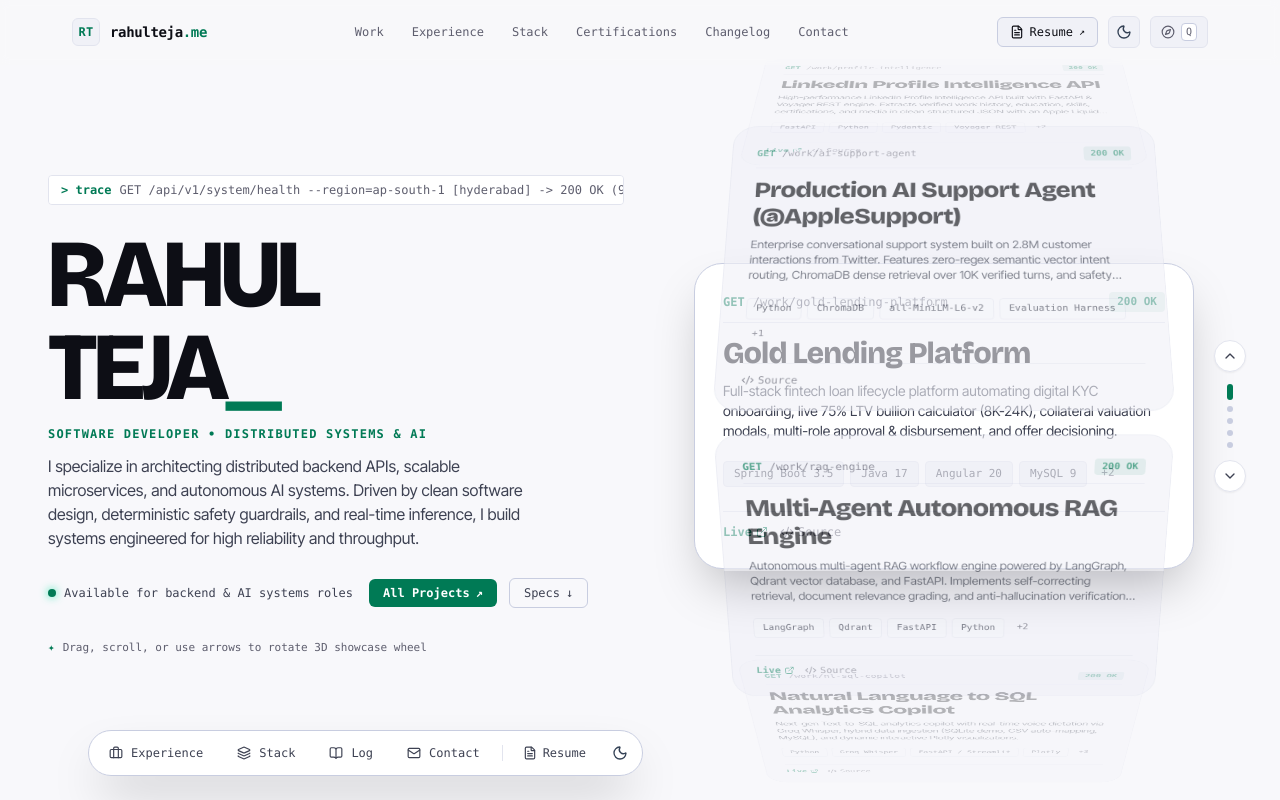
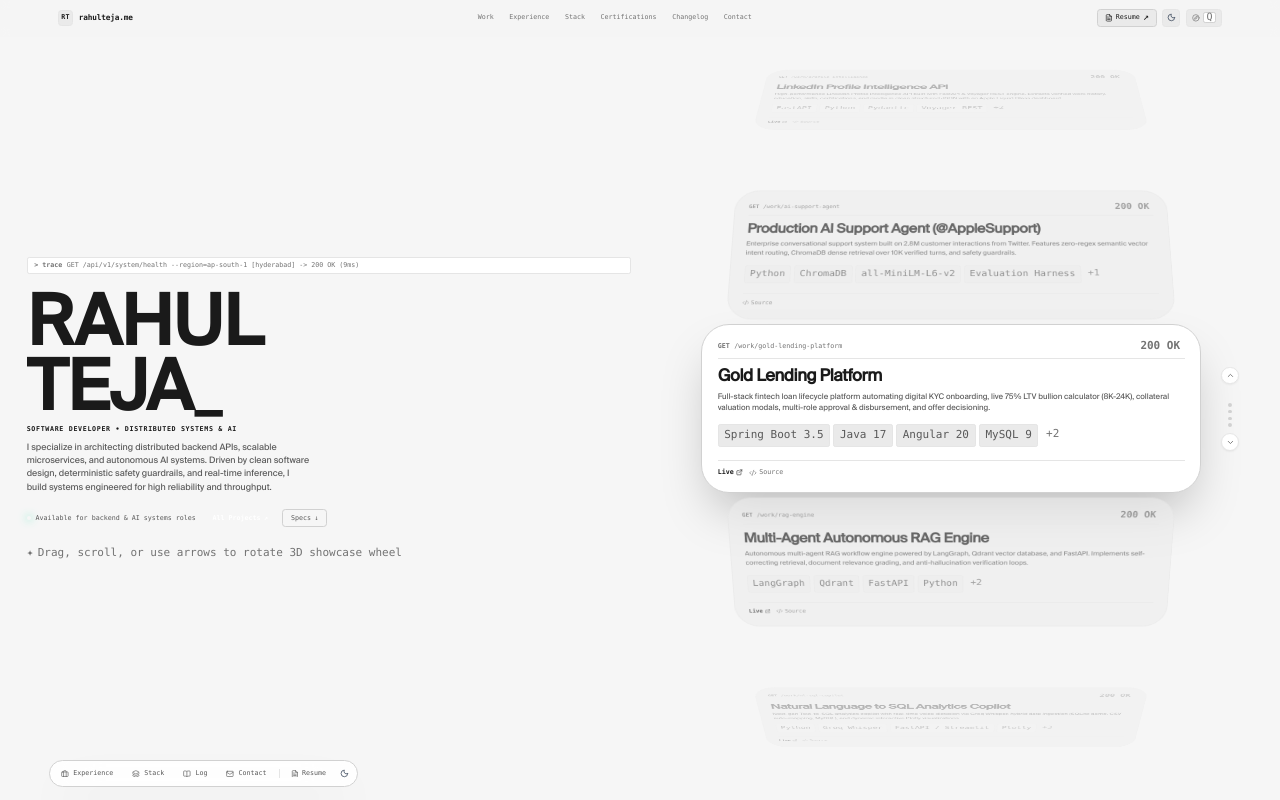
Before and after one commit to rahul-1909/Portfolio, a React (Vite) app: page / in a window 1280 px wide. Shown: the top 800 px of the page. Built offline with nearby package versions, Linux system fonts and the light colour scheme.

Commit message:
feat(replica): configure Suisse Intl font and exact Gabriel Beaugonin design tokens

```diff
--- a/package.json
+++ b/package.json
@@ -12,6 +12,7 @@
   "dependencies": {
     "canvas-confetti": "^1.9.4",
     "clsx": "^2.1.1",
+    "framer-motion": "^14.9.1",
     "gsap": "^3.15.1",
     "lenis": "^1.3.27",
     "lucide-react": "^1.47.0",
--- a/src/index.css
+++ b/src/index.css
@@ -2,123 +2,53 @@
 @tailwind components;
 @tailwind utilities;
 
+@font-face {
+  font-family: 'Suisse Intl';
+  src: url('/fonts/suisseintl-book.woff2') format('woff2');
+  font-weight: 400;
+  font-style: normal;
+  font-display: swap;
+}
+
 @layer base {
   :root {
-    --font-display: "Bricolage Grotesque", system-ui, -apple-system, sans-serif;
-    --font-body: "Inter Tight", system-ui, -apple-system, sans-serif;
-    --font-mono: ui-monospace, SFMono-Regular, Menlo, Monaco, Consolas, "Liberation Mono", "Courier New", monospace;
+    --color-black: #0A0A0A;
+    --color-light-black: #1A1A1A;
+    --color-grey: #9F9F9F;
+    --color-light-grey: #F6F6F6;
+    --color-white: #FFFFFF;
+    --font-sans: 'Suisse Intl', 'Inter Tight', system-ui, -apple-system, sans-serif;
   }
 
   html {
-    scroll-behavior: auto; /* Handled smoothly by Lenis */
-    font-family: var(--font-body);
+    font-family: var(--font-sans);
     -webkit-font-smoothing: antialiased;
     -moz-osx-font-smoothing: grayscale;
+    background-color: var(--color-light-grey);
+    color: var(--color-light-black);
+    font-size: 0.694445vw; /* Reference exact 1rem = 10px @ 1440px */
+    overflow: hidden;
   }
 
-  /* Keyboard Focus (High Visibility AA) */
+  @media (max-width: 767px) {
+    html {
+      font-size: 2.66667vw; /* Reference exact 1rem = 10px @ 375px */
+    }
+  }
+
+  body {
+    overflow: hidden;
+  }
+
+  /* Keyboard Focus */
   :focus-visible {
-    outline: 2px solid #00e5a0;
+    outline: 2px solid #1A1A1A;
     outline-offset: 3px;
   }
 
-  .light :focus-visible {
-    outline-color: #007a55;
-  }
-
-  /* Custom scrollbar */
-  ::-webkit-scrollbar {
-    width: 6px;
-    height: 6px;
-  }
-  ::-webkit-scrollbar-track {
-    background: transparent;
-  }
-  ::-webkit-scrollbar-thumb {
-    background: rgba(138, 138, 152, 0.25);
-    border-radius: 9999px;
-  }
-  .dark ::-webkit-scrollbar-thumb {
-    background: rgba(255, 255, 255, 0.12);
-  }
-  ::-webkit-scrollbar-thumb:hover {
-    background: rgba(0, 229, 160, 0.4);
-  }
-  .light ::-webkit-scrollbar-thumb:hover {
-    background: rgba(0, 122, 85, 0.4);
+  /* Selection */
+  ::selection {
+    background-color: #1A1A1A;
+    color: #FFFFFF;
   }
 }
-
-/* Custom Text Selection */
-::selection {
-  background-color: rgba(0, 229, 160, 0.2);
-  color: #00e5a0;
-}
-.light ::selection {
-  background-color: rgba(0, 122, 85, 0.2);
-  color: #007a55;
-}
-
-/* Custom Cursor (Desktop Fine Pointer Only) */
-.custom-cursor {
-  position: fixed;
-  top: 0;
-  left: 0;
-  width: 32px;
-  height: 32px;
-  border-radius: 50%;
-  border: 1.5px solid #00e5a0;
-  pointer-events: none;
-  z-index: 9999;
-  transform: translate(-50%, -50%);
-  transition: width 0.22s ease, height 0.22s ease, background-color 0.22s ease, border-color 0.22s ease;
-  will-change: transform;
-}
-
-.light .custom-cursor {
-  border-color: #007a55;
-}
-
-.custom-cursor.is-hovering {
-  width: 52px;
-  height: 52px;
-  background-color: rgba(0, 229, 160, 0.12);
-  border-color: #00e5a0;
-}
-
-.light .custom-cursor.is-hovering {
-  background-color: rgba(0, 122, 85, 0.12);
-  border-color: #007a55;
-}
-
-@media (hover: none) or (pointer: coarse) {
-  .custom-cursor {
-    display: none !important;
-  }
-}
-
-/* Terminal Cursor Pulse */
-@keyframes blink {
-  0%, 100% { opacity: 1; }
-  50% { opacity: 0; }
-}
-
-.animate-cursor-blink {
-  animation: blink 1s steps(2, start) infinite;
-}
-
-/* Reduced Motion Override */
-@media (prefers-reduced-motion: reduce) {
-  *,
-  *::before,
-  *::after {
-    animation-duration: 0.01ms !important;
-    animation-iteration-count: 1 !important;
-    transition-duration: 0.01ms !important;
-    scroll-behavior: auto !important;
-  }
-
-  .custom-cursor {
-    display: none !important;
-  }
-}
--- a/tailwind.config.js
+++ b/tailwind.config.js
@@ -7,53 +7,55 @@ export default {
   darkMode: 'class',
   theme: {
     extend: {
+      screens: {
+        'phone': '768px',
+        'max-phone': { 'max': '767px' },
+      },
       colors: {
+        'light-grey': '#F6F6F6',
+        'light-black': '#1A1A1A',
+        'grey': '#9F9F9F',
+        'black': '#0A0A0A',
+        'white': '#FFFFFF',
         background: {
-          light: '#f8f8fb',
-          dark: '#090a0f',
+          light: '#F6F6F6',
+          dark: '#0A0A0A',
         },
         surface: {
-          light: '#ffffff',
-          dark: '#11131c',
-          elevatedLight: '#f0f1f7',
-          elevatedDark: '#171a26',
+          light: '#FFFFFF',
+          dark: '#141414',
+          elevatedLight: '#EAEAEA',
+          elevatedDark: '#1E1E1E',
         },
         border: {
-          light: '#e2e4ee',
-          dark: '#1c1f2e',
-          strongLight: '#c8cde0',
-          strongDark: '#2a2f45',
+          light: '#E5E5E5',
+          dark: '#262626',
+          strongLight: '#D1D1D1',
+          strongDark: '#3A3A3A',
         },
         text: {
-          light: '#0d0e15',
-          dark: '#f2f3f7',
-          secondaryLight: '#3d4152',
-          secondaryDark: '#c0c3d4',
-          mutedLight: '#5e5e6e', // Strictly >= 4.5:1 on #f8f8fb (5.1:1)
-          mutedDark: '#8a8a98',  // Strictly >= 4.5:1 on #090a0f (5.4:1)
+          light: '#1A1A1A',
+          dark: '#F6F6F6',
+          secondaryLight: '#595959',
+          secondaryDark: '#A0A0A0',
+          mutedLight: '#737373',
+          mutedDark: '#8C8C8C',
         },
-        accent: {
-          light: '#007a55', // Strictly >= 4.5:1 on #f8f8fb (4.65:1)
-          dark: '#00e5a0',  // High contrast on #090a0f (12.8:1)
-          mutedLight: 'rgba(0, 122, 85, 0.12)',
-          mutedDark: 'rgba(0, 229, 160, 0.12)',
-          borderLight: 'rgba(0, 122, 85, 0.35)',
-          borderDark: 'rgba(0, 229, 160, 0.35)',
-        }
       },
       fontFamily: {
-        display: ['"Bricolage Grotesque"', 'system-ui', '-apple-system', 'sans-serif'],
-        sans: ['"Inter Tight"', 'system-ui', '-apple-system', 'sans-serif'],
-        mono: ['ui-monospace', 'SFMono-Regular', 'Menlo', 'Monaco', 'Consolas', '"Liberation Mono"', '"Courier New"', 'monospace'],
+        sans: ['"Suisse Intl"', '"Inter Tight"', 'system-ui', '-apple-system', 'sans-serif'],
+        display: ['"Suisse Intl"', '"Inter Tight"', 'system-ui', '-apple-system', 'sans-serif'],
+        mono: ['ui-monospace', 'SFMono-Regular', 'Menlo', 'Monaco', 'Consolas', 'monospace'],
       },
-      letterSpacing: {
-        display: '-0.04em',
-        tightest: '-0.03em',
+      fontSize: {
+        'h1': '3.2rem',
+        'h1-mobile': '1.8rem',
+        'h2': '2.4rem',
+        'h2-mobile': '1.8rem',
+        'h3': '1.6rem',
+        'h3-mobile': '1.4rem',
+        'h4': '1.4rem',
       },
-      lineHeight: {
-        display: '0.9',
-        tight: '1.05',
-      }
     },
   },
   plugins: [],
```
Also changed, not shown: public/fonts/suisseintl-book.woff2 (added), 1 other file (tests, documents, lock files or other folders).
